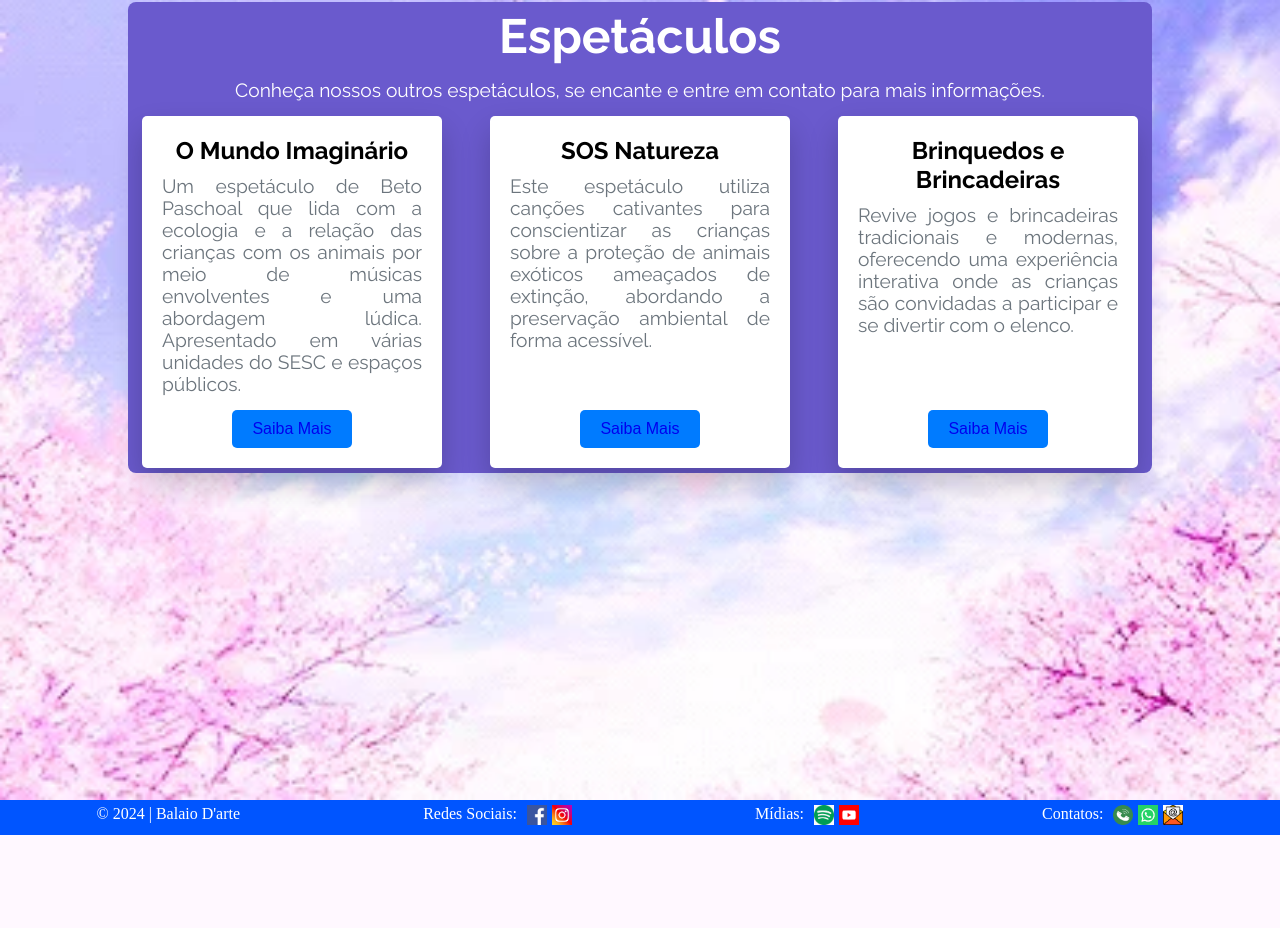
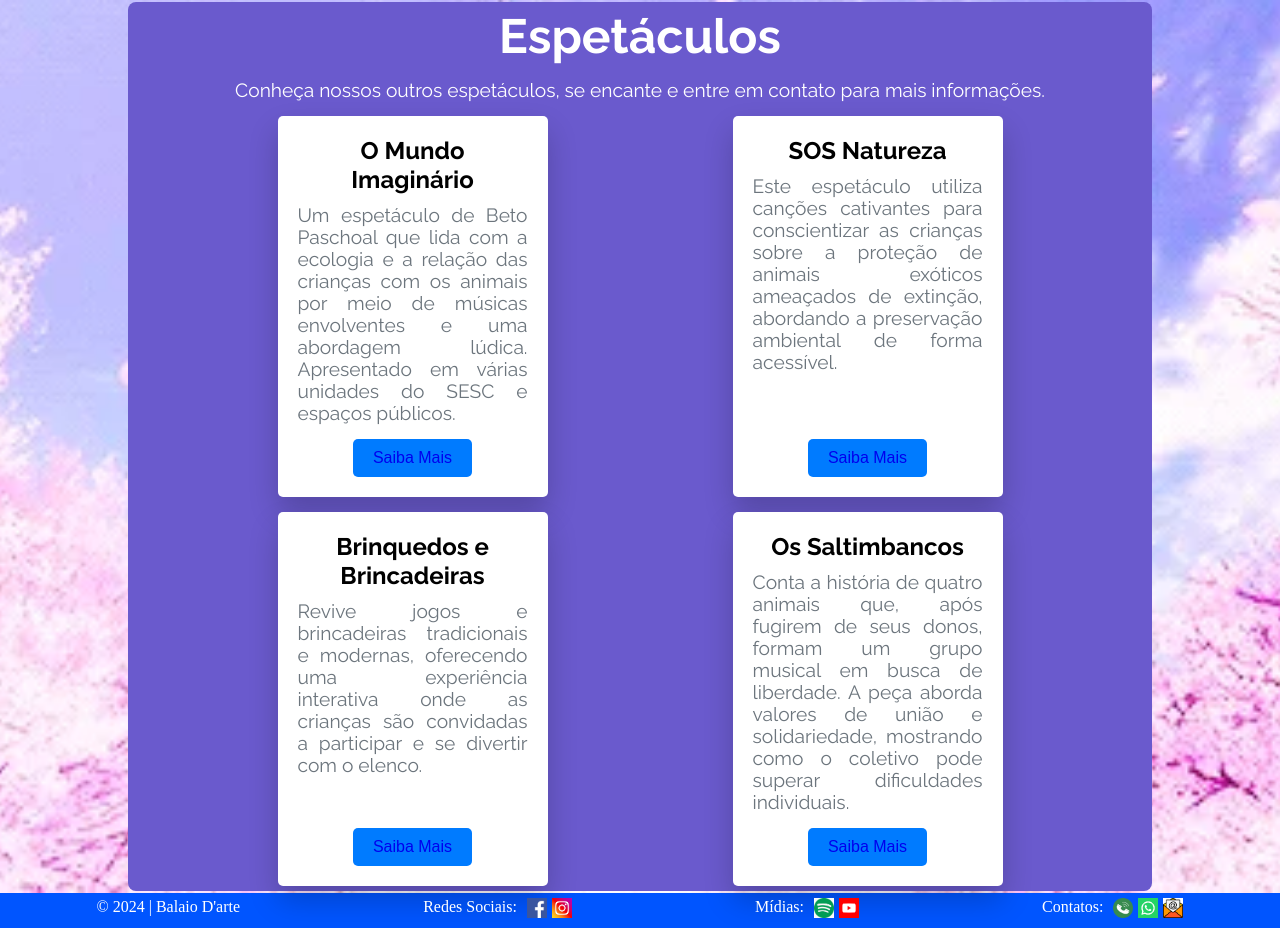
Before and after one commit to MichelWars/MundoImaginario, a Django app: page /espetaculos/ in a window 1280 px wide. Shown: the part 170-1098 px from the top of the page. Before the commit the page ends 1005 px from the top, so only its background shows below. Run offline with Django 5.2, Linux system fonts and the light colour scheme; some web fonts are replaced.

Commit message:
finalizacao dos espetaculos

```diff
--- a/web/templates/espetaculos.html
+++ b/web/templates/espetaculos.html
@@ -7,9 +7,10 @@
         box-sizing: border-box;
     }
 
-    a{
+    a {
         text-decoration: none;
     }
+
     .wrapper {
         height: 99%;
         display: flex;
@@ -24,31 +25,32 @@
         border-radius: 8px;
         margin-top: 2px;
         margin-bottom: 2px;
-
-
     }
 
     .wrapper h1 {
         font-size: 3em;
         margin-bottom: 10px;
         padding: 5px 15px;
-        color: #ffff;
+        color: #fff;
     }
+
     .wrapper p {
         font-size: 1.2em;
         margin-bottom: 15px;
-        color: #ffff;
+        color: #fff;
     }
+
     .content-box {
         width: 100%;
-        max-width: 1200px;
-        display: flex;
-        justify-content: space-around;
-        flex-wrap: wrap;
-        gap: 20px;
+        max-width: 900px; /* Reduz o máximo da largura para centralizar os cards */
+        display: grid;
+        grid-template-columns: repeat(2, 1fr);
+        gap: 10px; /* Reduz a distância entre os cards */
+        justify-items: center;
     }
+
     .card {
-        width: 300px;
+        width: 270px; /* Reduz a largura em 10% */
         padding: 20px;
         border-radius: 5px;
         display: flex;
@@ -59,15 +61,18 @@
         align-items: center;
         margin-bottom: 5px;
     }
+
     .card h2 {
         margin-bottom: 10px;
         text-align: center;
     }
+
     .card p {
         color: #6c757d;
         text-align: justify;
         margin-bottom: 15px;
     }
+
     .card button {
         padding: 10px 20px;
         border: none;
@@ -77,45 +82,44 @@
         font-size: 1em;
         cursor: pointer;
         transition: 0.3s;
-        margin-top: auto; /* Empurra o botão para a parte inferior do card */
+        margin-top: auto;
     }
+
     .card button:hover {
         background-color: #0056b3;
     }
+
     .card:hover {
         background: linear-gradient(90deg, rgba(2,2,36,0.7) 0%, rgba(9,9,221,0.7) 35%, rgba(0,212,255,0.7) 100%);
         opacity: 0.8;
         color: #fff;
     }
+
     .card:hover p, .card:hover h2 {
         color: #fff;
     }
-    .card:nth-child(2):hover{
-        background: linear-gradient(90deg, rgba(2,2,36,0.7) 0%, rgba(9,9,221,0.7) 35%, rgba(0,212,255,0.7) 100%);
-    }
-    .card:nth-child(3):hover {
-        background: linear-gradient(90deg, rgba(2,2,36,0.7) 0%, rgba(9,9,221,0.7) 35%, rgba(0,212,255,0.7) 100%);
-    }
+
     @media (max-width: 991px) {
         .wrapper h1 {
             font-size: 2.5em;
         }
+
         .wrapper p {
             padding: 5px 15px;
         }
+
         .content-box {
-            flex-direction: column;
+            grid-template-columns: 1fr;
             width: 100%;
             align-items: center;
         }
+
         .card {
-            min-width: 300px;
+            min-width: 270px;
             margin: 10px auto;
         }
     }
 </style>
-
-
 
 
         <div class="wrapper">
@@ -143,6 +147,13 @@
                     </p>
                     <button><a href="{% url 'peca3' %}">Saiba Mais</a></button>
                 </div>
+                <div class="card">
+                    <h2>Os Saltimbancos</h2>
+                    <p>
+                        Conta a história de quatro animais que, após fugirem de seus donos, formam um grupo musical em busca de liberdade. A peça aborda valores de união e solidariedade, mostrando como o coletivo pode superar dificuldades individuais.
+                    </p>
+                    <button><a href="{% url 'peca4' %}">Saiba Mais</a></button>
+                </div>
             </div>
         </div>
 
```
Also changed, not shown: web/templates/peca4.html (+102 -0 lines), web/static/img/saltimbacos.jpg (added), web/static/img/saltimbacos_logo.png (added), 1 other file.
